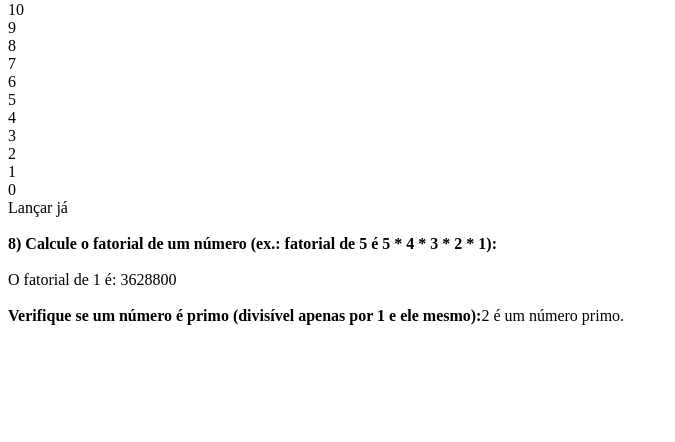
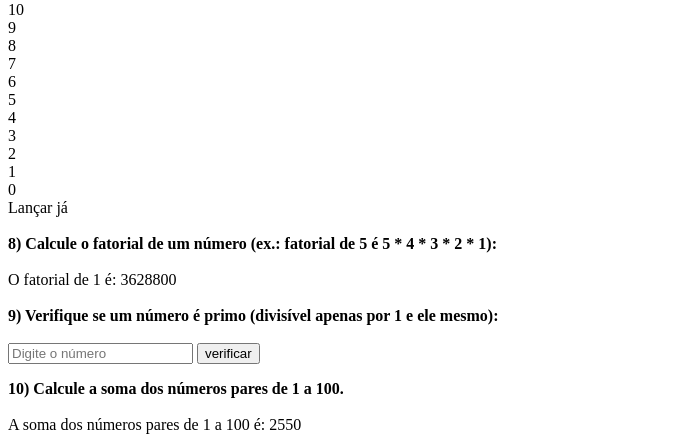
Before and after one commit to lucasmartins9413/php-questions, a PHP site: page / in a window 1280 px wide. Shown: the part 619-1061 px from the top of the page, without its empty margins (0-675 px from the left). Before the commit the page ends 944 px from the top, so only its background shows below. Run offline with PHP 8.4, Linux system fonts and the light colour scheme.

Commit message:
att question 9 - 10

```diff
--- a/index.php
+++ b/index.php
@@ -107,7 +107,9 @@ echo "<br><br>";
 echo "O fatorial de ". $i ." é: " . $calc;
 
 echo "<br><br>";
-echo "<strong>Verifique se um número é primo (divisível apenas por 1 e ele mesmo):</strong>";
+echo "<strong>9) Verifique se um número é primo (divisível apenas por 1 e ele mesmo):</strong>";
+echo "<br><br>";
+
 
 function isPrime($number) {
     if ($number <= 1) return false;
@@ -120,11 +122,36 @@ function isPrime($number) {
     return true;
 }
 
-$number = 2;
-if (isPrime($number)) {
-    echo "$number é um número primo.";
-} else {
-    echo "$number não é um número primo.";
+if ($_SERVER['REQUEST_METHOD'] === 'POST' && isset($_POST['valor_numero'])) {
+    $number = $_POST['valor_numero'];
+    if (is_numeric($number) && intval($number) == $number) {
+        $number = intval($number);
+        if (isPrime($number)) {
+            echo "$number é um número primo.";
+        } else {
+            echo "$number não é um número primo.";
+        }
+    } else {
+        echo "Por favor, insira um número inteiro válido.";
+    }
 }
+?>
+
+<form action="" method="POST">
+    <input type="text" name="valor_numero" placeholder="Digite o número">
+    <input type="submit" value="verificar">
+</form>
+<?php
+echo "<strong>10) Calcule a soma dos números pares de 1 a 100.</strong>";
 echo "<br><br>";
-echo "<br><br>";
+$i = 1;
+$numbers = [];
+while($i <= 100){
+    if($i %2 == 0){
+        $numbers[] = $i;
+    }
+    $i++;
+
+}
+$result = array_sum($numbers);
+echo "A soma dos números pares de 1 a 100 é: " . $result;
```
Also changed, not shown: questoes.txt (+10 -10 lines).
